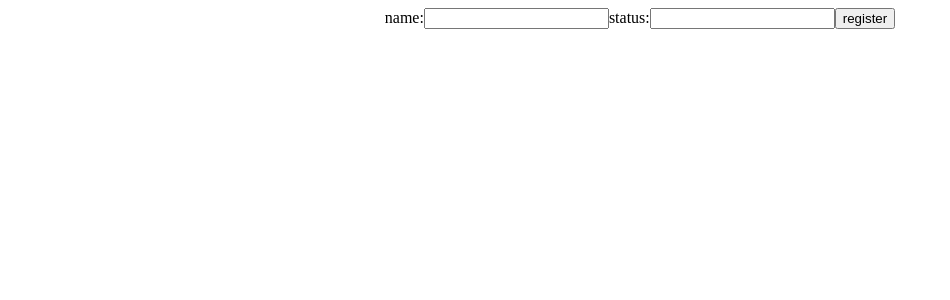
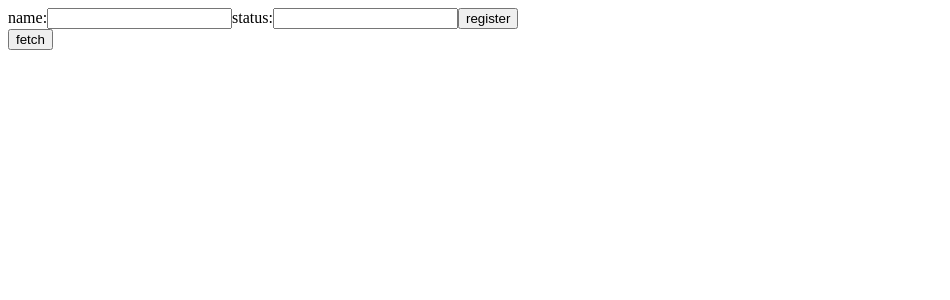
Before and after one commit to melonattacker/crud-app, a React (Create React App) app in the folder client/: page / in a window 1280 px wide. Shown: the top 300 px of the page, without its empty margins (0-950 px from the left). Built offline with nearby package versions, Linux system fonts and the light colour scheme.

Commit message:
implement read functions

```diff
--- a/client/src/components/App.js
+++ b/client/src/components/App.js
@@ -19,6 +19,7 @@ class App extends Component {
                 requestData={this.props.requestData}
                 receiveDataSuccess={this.props.receiveDataSuccess}
                 receiveDataFailed={this.props.receiveDataFailed}
+                isFetching={this.props.isFetching}
                 users={this.props.users}
                 />
             </div>
@@ -28,6 +29,6 @@ class App extends Component {
 
 const mapDispatchToProps = ({ changeName, changeStatus, initializeForm, requestData, receiveDataSuccess, receiveDataFailed });
 
-const mapStateToProps = state => ({ name: state.form.name, status: state.form.status, users: state.users.users });
+const mapStateToProps = state => ({ name: state.form.name, status: state.form.status, users: state.users.users, isFetching: state.users.isFetching });
 
 export default connect(mapStateToProps,mapDispatchToProps)(App)
--- a/client/src/components/Form.js
+++ b/client/src/components/Form.js
@@ -1,6 +1,5 @@
 import React from 'react';
 import axios from 'axios';
-import '../App.css';
 
 const ROOT_ENDPOINT = 'http://localhost:3001';
 
@@ -29,7 +28,7 @@ const Form = ({ name, status, changeName, changeStatus, initializeForm}) => {
     }
 
     return (
-        <div className="App">
+        <div>
             <form onSubmit={e => createUser(e)}>
                 <label>
                     name:
--- a/client/src/components/List.js
+++ b/client/src/components/List.js
@@ -1,9 +1,38 @@
 import React from 'react';
+import axios from 'axios';
 
-const List = ({}) => {
+const ROOT_ENDPOINT = 'http://localhost:3001';
+
+const List = ({ users, isFetching, requestData, receiveDataSuccess, receiveDataFailed }) => {
+    const fetchData = () => {
+        requestData();
+        axios.get(ROOT_ENDPOINT + '/user')
+        .then(res => {
+            const _users = res.data;
+            receiveDataSuccess(_users);
+        })
+        .catch(err => {
+            console.log(err);
+            receiveDataFailed();
+        })
+    }
+
     return (
         <div>
-
+            {
+                isFetching
+                    ? <h2>Now Loading...</h2>
+                    : <div>
+                        <button onClick={() => fetchData()}>fetch</button>
+                        <ul>
+                            {users.map(user => (
+                                <li key={user.id}>
+                                    {`${user.name}: ${user.status}`}
+                                </li>
+                            ))}
+                        </ul>
+                      </div>
+            }
         </div>
     )
 }
```
